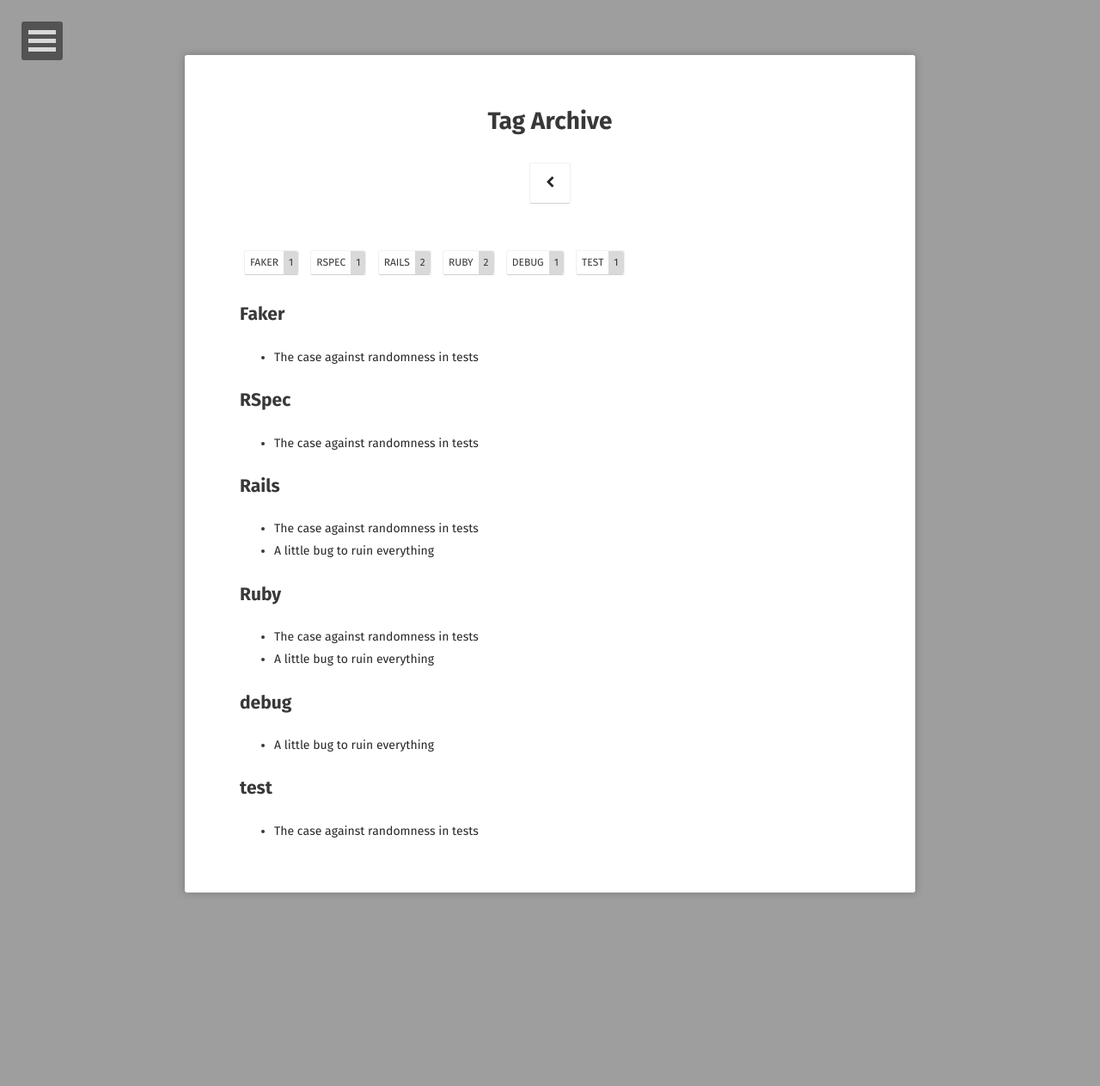
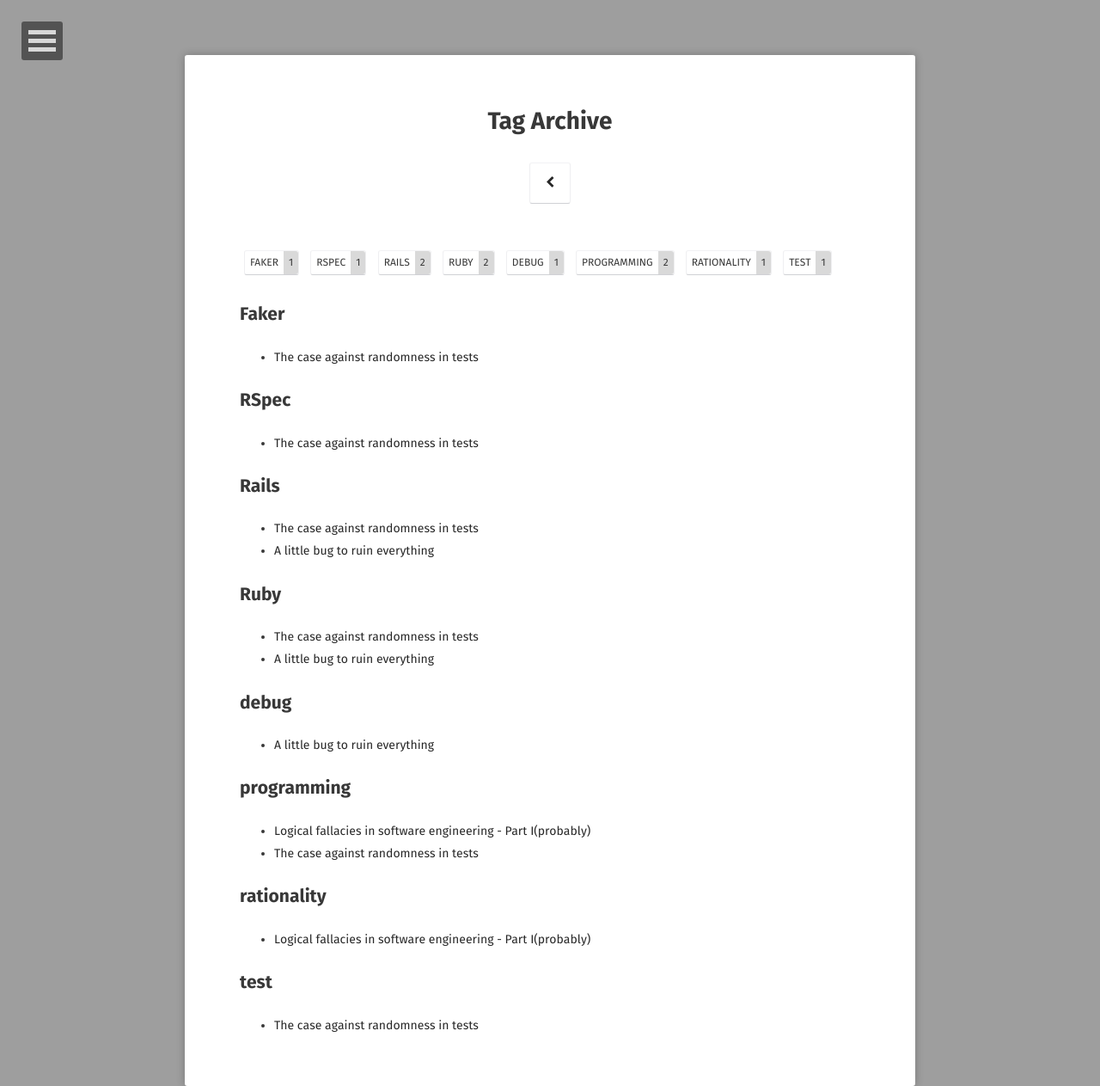
Before and after one commit to artur-martsinkovskyi/artur-martsinkovskyi.github.io, a Jekyll site: the page built from tags/index.html, in a window 1280 px wide. Shown: the whole page at 86% size. Built offline with Jekyll 4.4.1, drawn with Linux system fonts in a browser that asks for light colours; some web fonts are replaced; before the commit the page ends 1038 px from its top, so only the background shows below that; some of the changed lines change nothing that is shown.

Commit message:
add new post

```diff
--- a/_posts/2018-12-11-the-case-against-randomness-in-tests.md
+++ b/_posts/2018-12-11-the-case-against-randomness-in-tests.md
@@ -3,7 +3,7 @@ layout: post
 title:  "The case against randomness in tests"
 date:   2018-12-11
 excerpt: "Why randomness of input in tests is a hazard and what to do with it."
-tags: [Rails, Ruby, test, RSpec, Faker]
+tags: [programming, Rails, Ruby, test, RSpec, Faker]
 comments: true
 ---
 
--- /dev/null
+++ b/_posts/2018-12-22-logical-fallacies-in-programming.md
@@ -0,0 +1,26 @@
+---
+layout: post
+title:  "Logical fallacies in software engineering - Part I(probably)"
+date:   2018-12-11
+excerpt: "Ideas may fall short if they are fallacious and software engineering is full of ideas. Lets break some of the fallacies down to make ourselves better engineers."
+tags: [programming, rationality]
+comments: true
+---
+
+A human brain is a complex machine that evolved over millennia. It works in the most peculiar ways possible and allows us to excel both at perception, dexterity and mind work. Some of its functions are a bit hacky. There are a lot of stereotypes and shortcuts that our mind takes in order to be more efficient and take less energy to fulfill the task. It helps most of the time although, being overwhelmingly erroneous at times, so that it leans you to the wrong decision, building an incorrect map of reality. The lenses of your perception may be flawed, the mechanism that grinds up the information you collect may be malfunctioning, your mapping can be highly incorrect.
+
+Such errors have a name. This name is 'fallacy'. A fallacy is reasoning that is evaluated as logically incorrect and that undermines the logical validity of the argument and permits its recognition as unsound.
+
+Like other people of mind work, software engineers require a lot of thinking, analysis, and mapping of reality to fulfill their job. While doing these processes, our mind sometimes takes shorter routes to reach the destination, leading to wrong decisions or poor planning. To avoid that it is better to know your flaws.
+
+Mind processes are complex and multicontextual, so are the fallacies one may fall for on the way of thinking. Although, there are some that I consider interesting for a software engineer. Here they are:
+
+* Nirvana fallacy (perfect-solution fallacy) – solutions to problems are rejected because they are not perfect. This is the common problem expirienced developers have. They know how things should be, and what would be the best option for the current issue, even though it may be time-consuming and harder to graps from an outsiders perspective. Holistic solutions are beautiful and elegant, but real world deadlines and realities dictate otherwise. It is better to steer perfectionists tendentions to the project architectural uniformity, startup time, environment, log output and other ongoing metrics than attention to one particular piece of code. Even though there are people building cathedrals, most of us work on the Ford assembly line, where proper processes, isomorphy and clean workplace win the day.
+
+* Appeal to authority (argument from authority, argumentum ad verecundiam) – an assertion is deemed true because of the position or authority of the person asserting it. When explaining practices or opinions on some subjects of sofware development, project management, operations, e.t.c, people tend to use somebody elses saying, blogpost, conference talk or other claim as a foundation for justification of their own decision. Even though it might not always be fallacious, mostly it is better to add more contextual arguments that apply to specific solution or project rather than appealing to authority.
+
+* Historian's fallacy – the assumption that decision makers of the past viewed events from the same perspective and had the same information as those subsequently analyzing the decision. This fallacy frequently arises when a progammer is working with legacy code. It is important to remeber that decisions of the past were not done by people who wanted to do wrong. Most likely, their poor coding standards, entangled code structure or confusing library choise had some reasonable background, related either to hardly structured development process, everchanging requirements or inadequate deadlines. However, there are obviously some really bad engineers out there also.
+
+* Misleading vividness – involves describing an occurrence in vivid detail, even if it is an exceptional occurrence, to convince someone that it is a problem; this also relies on the appeal to emotion fallacy. Some engineers may use such fallacy, exposing all the technicalities of their job to cover incompetence and justify failure in rolling out feature in time. It is better to judge on the actual context and possible outcome, not solely on the explanation of fellow engineer.
+
+* Survivorship bias – a small number of successes of a given process are actively promoted while completely ignoring a large number of failures. This one is especially important for the people with business mindset that want to open a startup or enterprise. They tend to learn the success stories of prominent companies, which may be an exception, rather then a rule. Thousands of startups fail each year and only a few survive to succeed.
```
